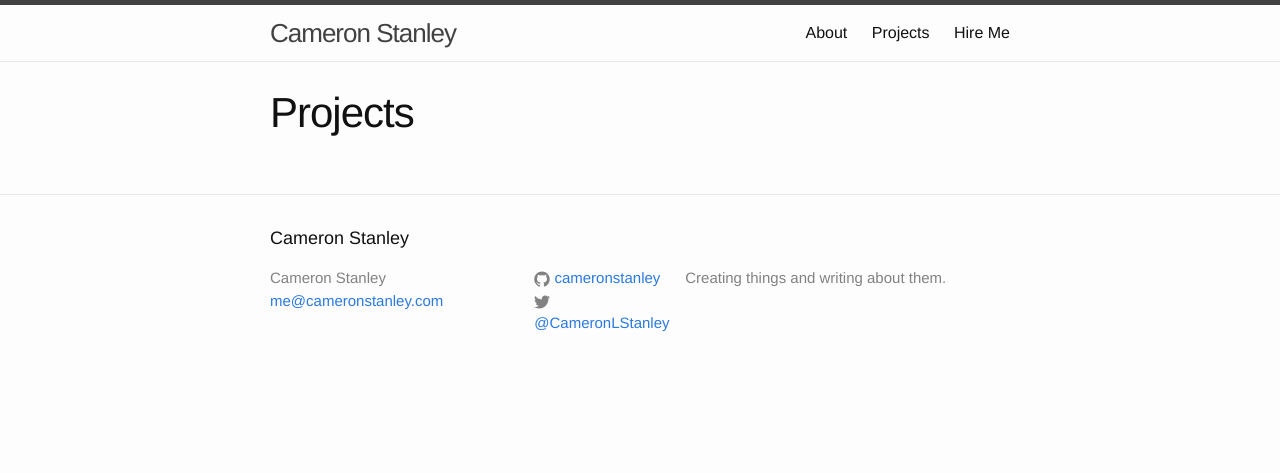
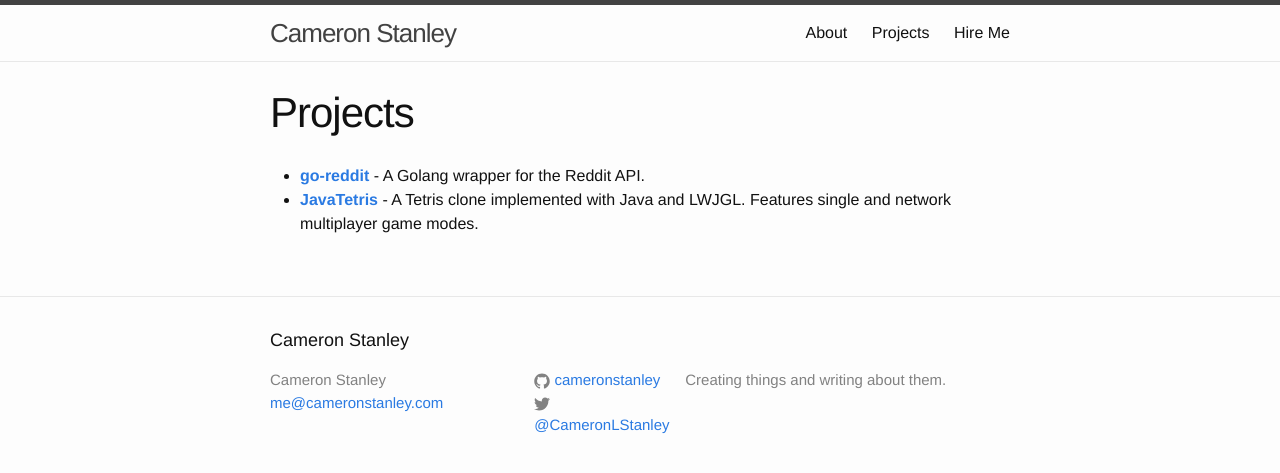
Before and after one commit to cameronstanley/cameronstanley.github.io, a Jekyll site: the page built from projects.md, in a window 1280 px wide. Shown: the top 473 px of the page. Built offline with Jekyll 4.4.1, drawn with Linux system fonts in a browser that asks for light colours.

Commit message:
Add projects to "Projects" page

```diff
--- a/projects.md
+++ b/projects.md
@@ -3,3 +3,6 @@ layout: page
 title: Projects
 permalink: /projects/
 ---
+
+* **[go-reddit](https://github.com/cameronstanley/go-reddit)** - A Golang wrapper for the Reddit API.
+* **[JavaTetris](https://github.com/cameronstanley/JavaTetris)** - A Tetris clone implemented with Java and LWJGL. Features single and network multiplayer game modes.
```
